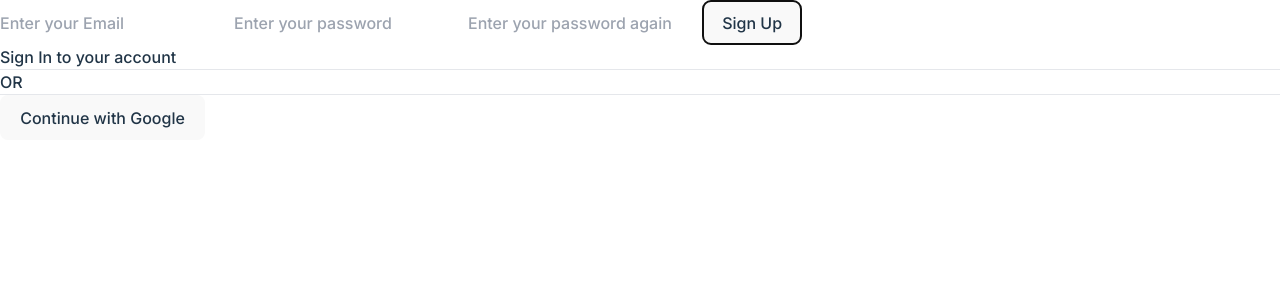
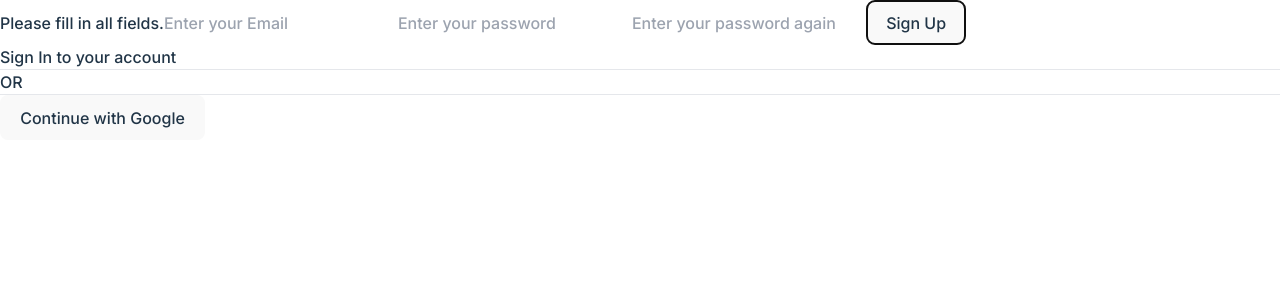
Before and after one commit to onumaeleanyagift/alx-capstone-project, a React (Vite) app in the folder job-finder/: page /SignUp in a window 1280 px wide. Both pictures are taken after a click on the button "Sign Up". Shown: the top 300 px of the page. Built offline with nearby package versions, Linux system fonts and the light colour scheme.

Commit message:
merged password mismatch and email errors into setWarning

```diff
--- a/job-finder/src/components/SignUp.jsx
+++ b/job-finder/src/components/SignUp.jsx
@@ -11,31 +11,31 @@ const SignUp = () => {
   const emailPattern = /^[a-zA-Z0-9._-]+@[a-zA-Z0-9.-]+\.[a-zA-Z]{2,6}$/;
 
   const handleSignUp = () => {
+    setWarning("");
+
     if (!email.trim() || !password.trim() || !confirmPassword.trim()) {
-      alert("Please fill in all fields.");
+      setWarning("Please fill in all fields.");
       return;
     }
 
     if (!emailPattern.test(email)) {
-        setWarning("Please enter a valid email address.");
-        return;
-    } else {
-        setWarning("");
+      setWarning("Please enter a valid email address.");
+      return;
     }
 
     if (password !== confirmPassword) {
-      alert("Passwords do not match.");
+      setWarning("Passwords do not match.");
       return;
     }
 
     const users = JSON.parse(localStorage.getItem("users")) || [];
     if (users.some((user) => user.email === email)) {
-      alert("Email already exists. Please sign in.");
-      navigate("/SignIn")
+      setWarning("Email already exists. Please sign in.");
+      return;
     } else {
       users.push({ email, password });
       localStorage.setItem("users", JSON.stringify(users));
-      alert("Account created!");
+      setWarning("Account created!");
       navigate("/jobCategory");
     }
   };
@@ -44,10 +44,15 @@ const SignUp = () => {
     <div className="bg-white h-screen w-screen">
       <div className="lg:px-[30vw] md:px-[10vw] px-[5vw] py-40">
         {warning && (
-          <span className="text-red-600">
-            Please enter a valid email address
+          <span
+            className={`block mb-4 ${
+              warning === "Account created!" ? "text-green-600" : "text-red-600"
+            }`}
+          >
+            {warning}
           </span>
         )}
+
         <input
           type="email"
           placeholder="Enter your Email"
```
